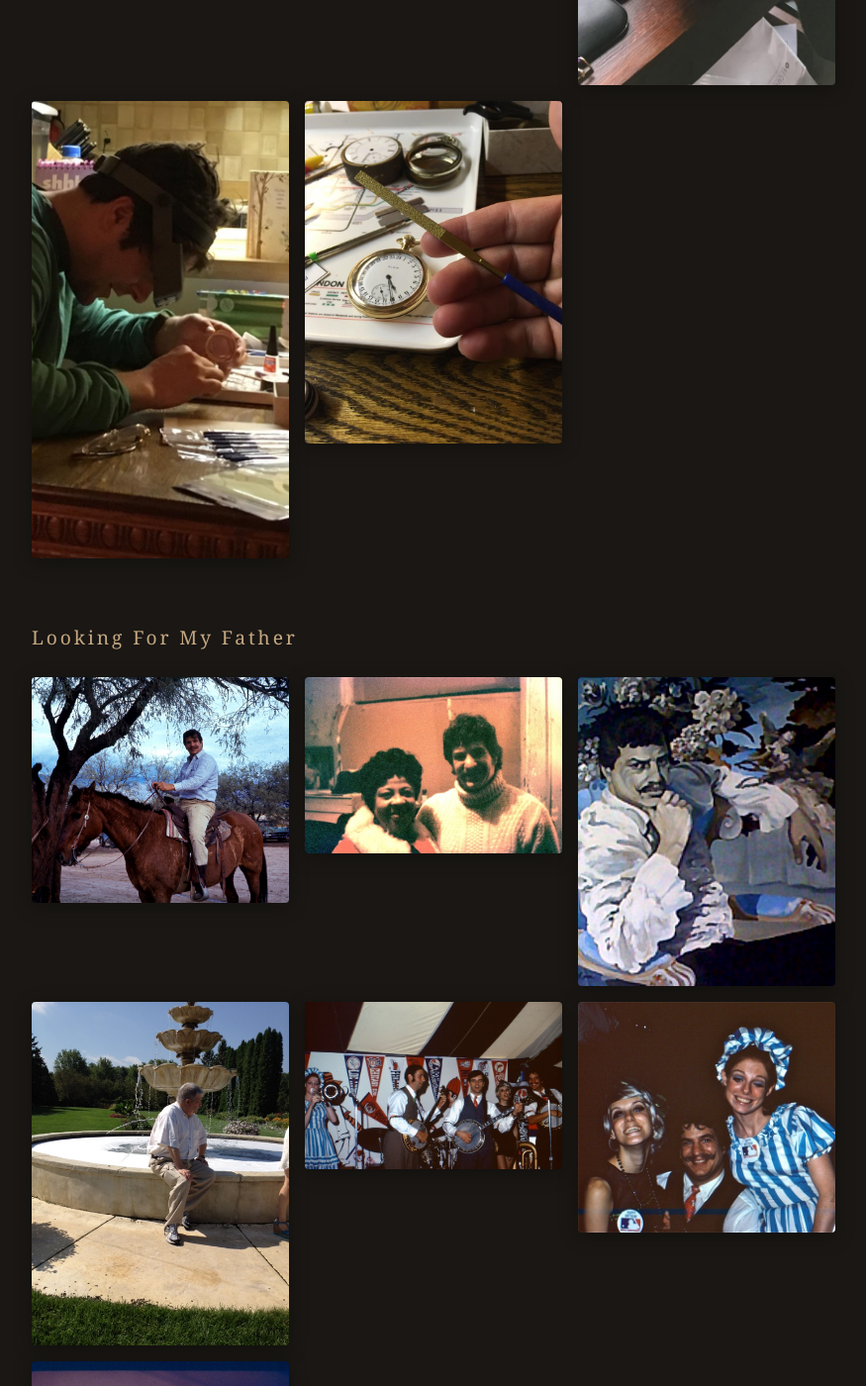
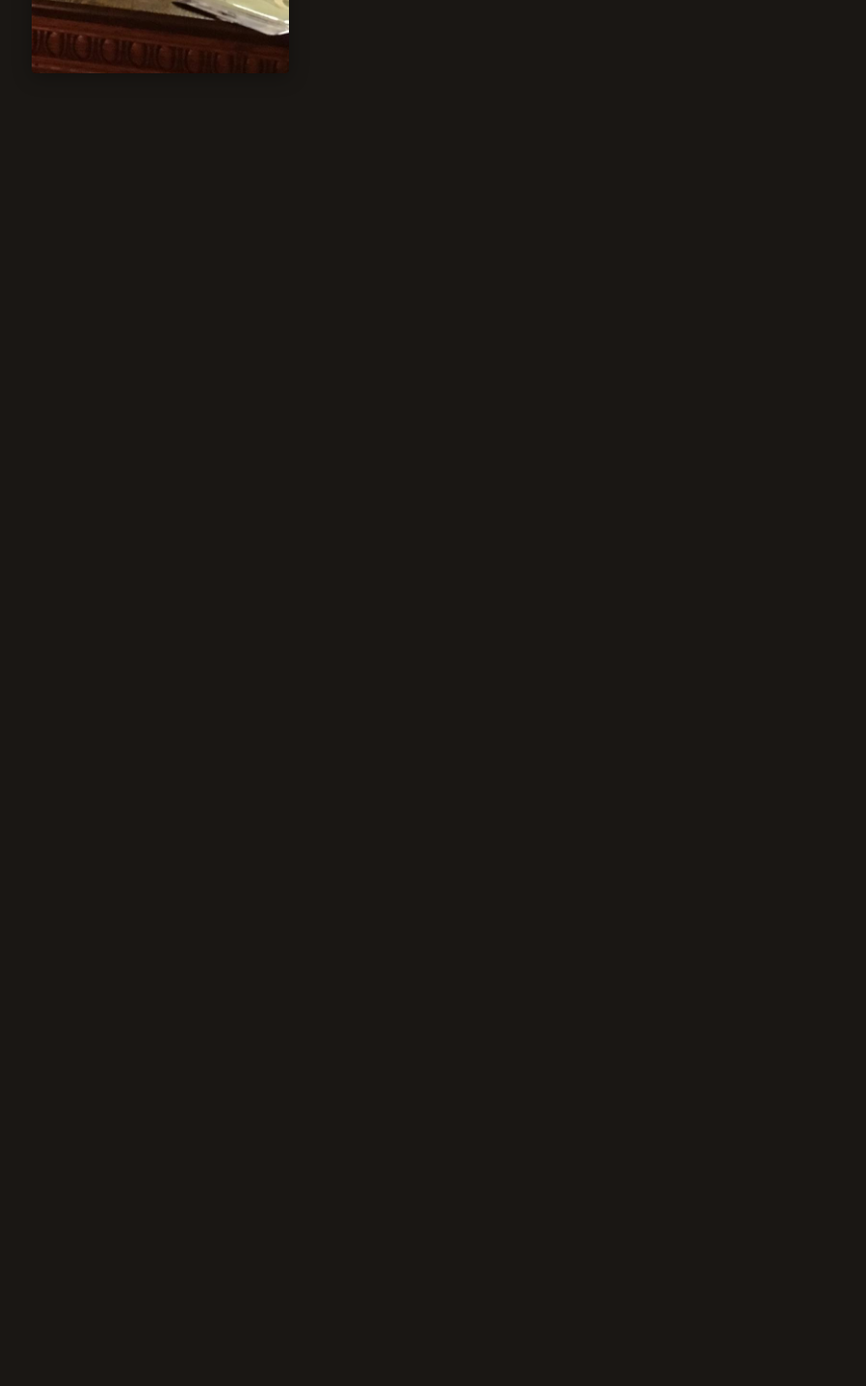
Before and after one commit to geosh5676/geosh5676.github.io, a Jekyll site: the page relational.html, which Jekyll copies as it is, in a window 1280 px wide and 1400 px high, scrolled down 2428 px. Shown: the whole window at 99% size, without its empty margins (214-1089 px from the left). Built offline with Jekyll 4.4.1, drawn with Linux system fonts in a browser that asks for light colours; after the commit the page ends 2614 px from its top, so only the background shows below that; some of the changed text lies outside the part shown.

Commit message:
Remove Looking For My Father, For My Grandfather sections, and ocean image
Co-Authored-By: Claude Opus 4.5 <noreply@anthropic.com>

```diff
--- a/relational.html
+++ b/relational.html
@@ -215,7 +215,6 @@
                     allowfullscreen>
                 </iframe>
             </div>
-            <img src="ocean-loss.jpg" alt="Ocean" style="width: 100%; margin-top: 1.5rem; border-radius: 4px; box-shadow: 0 4px 20px rgba(0, 0, 0, 0.3);">
         </section>
 
         <section id="watches">
@@ -229,29 +228,6 @@
             </div>
         </section>
 
-        <section id="looking-for-father">
-            <h3>Looking For My Father</h3>
-            <div class="photo-grid">
-                <img src="father-1.jpg" alt="Father on horseback">
-                <img src="father-2.jpg" alt="Father">
-                <img src="father-3.jpg" alt="Painting of father">
-                <img src="father-4.jpg" alt="Father at fountain">
-                <img src="father-5.jpg" alt="Father performing">
-                <img src="father-6.jpg" alt="Father">
-                <img src="father-7.jpg" alt="Father with banjo">
-            </div>
-        </section>
-
-        <section id="grandfather">
-            <h3>For My Grandfather</h3>
-            <img src="grandfather.jpg" alt="Grandfather" style="width: 100%; max-width: 400px; border-radius: 4px; box-shadow: 0 4px 20px rgba(0, 0, 0, 0.3);">
-        </section>
-
-        <section id="grandfather-2">
-            <h3>For My Grandfather</h3>
-            <img src="grandfather-2.jpg" alt="Grandfather" style="width: 100%; max-width: 500px; border-radius: 4px; box-shadow: 0 4px 20px rgba(0, 0, 0, 0.3);">
-        </section>
-
     </div>
 </body>
 </html>
```
